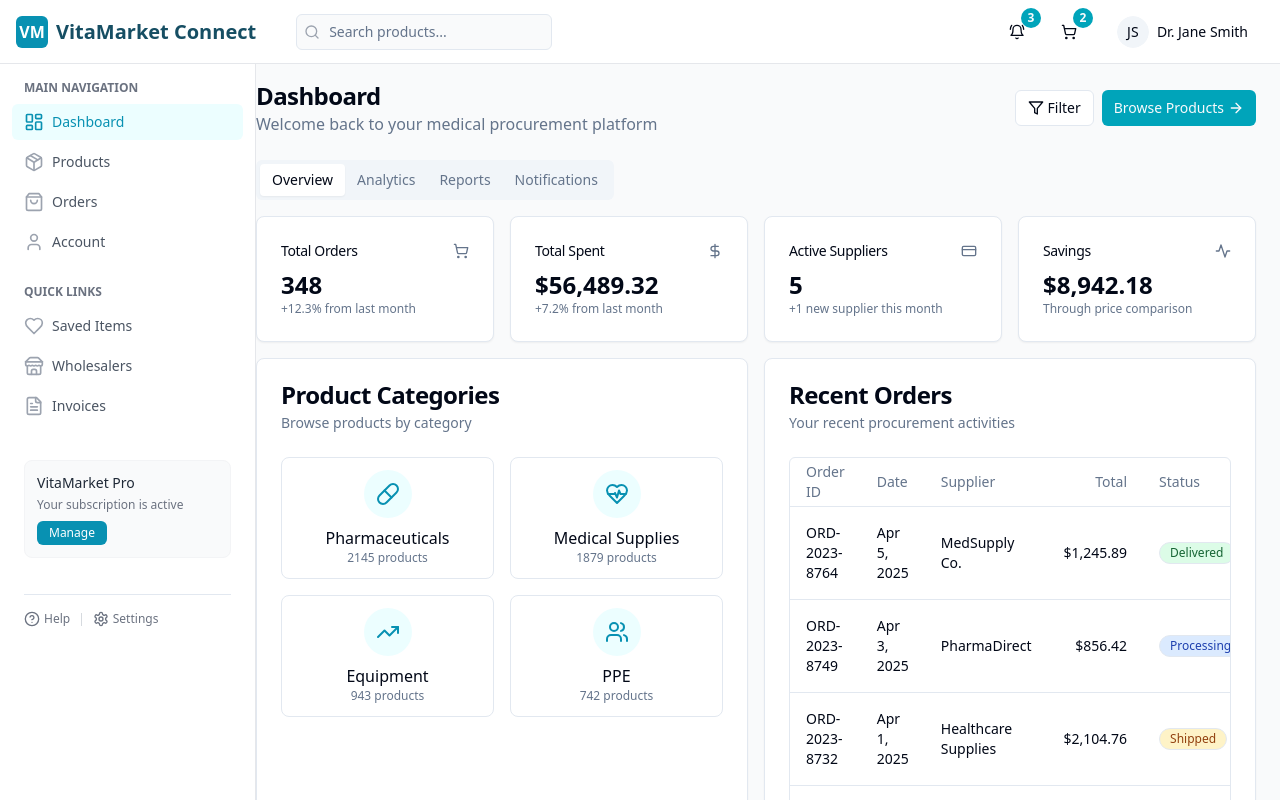
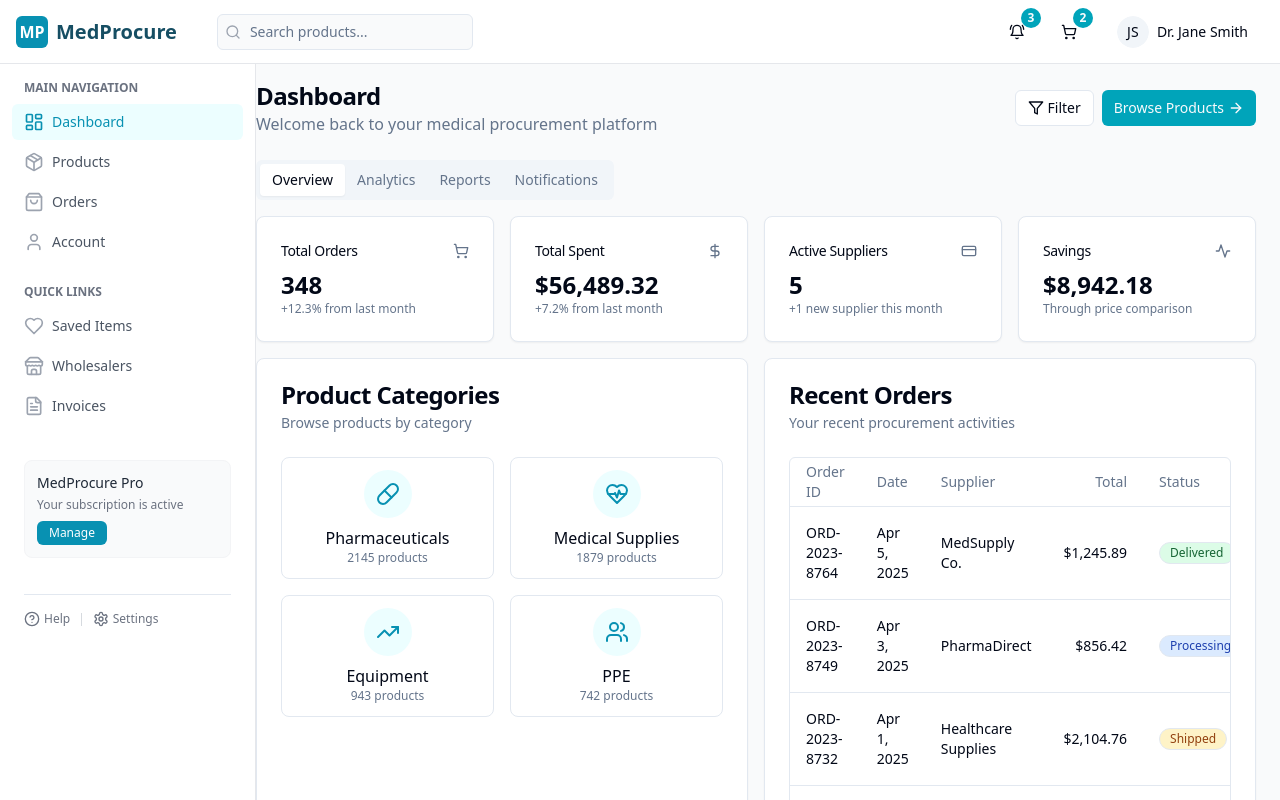
Before and after one commit to DJmarketing/medprocure, a React (Vite) app: page / in a window 1280 px wide. Shown: the top 800 px of the page. Built offline with nearby package versions, Linux system fonts and the light colour scheme.

Commit message:
Rename app to MedProcure
Rename the web app name to "MedProcure" in all relevant files.

```diff
--- a/index.html
+++ b/index.html
@@ -1,14 +1,15 @@
+
 <!DOCTYPE html>
 <html lang="en">
   <head>
     <meta charset="UTF-8" />
     <meta name="viewport" content="width=device-width, initial-scale=1.0" />
-    <title>vita-market-connect</title>
-    <meta name="description" content="Lovable Generated Project" />
+    <title>MedProcure</title>
+    <meta name="description" content="Medical procurement platform for healthcare providers" />
     <meta name="author" content="Lovable" />
 
-    <meta property="og:title" content="vita-market-connect" />
-    <meta property="og:description" content="Lovable Generated Project" />
+    <meta property="og:title" content="MedProcure" />
+    <meta property="og:description" content="Medical procurement platform for healthcare providers" />
     <meta property="og:type" content="website" />
     <meta property="og:image" content="https://lovable.dev/opengraph-image-p98pqg.png" />
 
--- a/src/components/layout/Navbar.tsx
+++ b/src/components/layout/Navbar.tsx
@@ -29,10 +29,10 @@ const Navbar = () => {
         <div className="flex items-center gap-2 lg:gap-4">
           <Link to="/" className="flex items-center gap-2">
             <span className="h-8 w-8 rounded-md bg-medical-primary flex items-center justify-center">
-              <span className="text-white font-bold">VM</span>
+              <span className="text-white font-bold">MP</span>
             </span>
             <span className="text-xl font-bold text-medical-dark hidden md:inline-block">
-              VitaMarket Connect
+              MedProcure
             </span>
           </Link>
 
--- a/src/components/layout/Sidebar.tsx
+++ b/src/components/layout/Sidebar.tsx
@@ -76,7 +76,7 @@ const Sidebar = () => {
 
         <div className="px-3 py-3 mt-auto">
           <div className="bg-gray-50 rounded-lg p-3 border border-gray-100">
-            <p className="text-sm font-medium text-gray-800 mb-1">VitaMarket Pro</p>
+            <p className="text-sm font-medium text-gray-800 mb-1">MedProcure Pro</p>
             <p className="text-xs text-gray-500 mb-2">Your subscription is active</p>
             <div className="flex gap-2">
               <Link
--- a/src/pages/Account.tsx
+++ b/src/pages/Account.tsx
@@ -1,3 +1,4 @@
+
 import { useState } from "react";
 import {
   Card,
@@ -5,6 +6,7 @@ import {
   CardDescription,
   CardHeader,
   CardTitle,
+  CardFooter
 } from "@/components/ui/card";
 import { Tabs, TabsContent, TabsList, TabsTrigger } from "@/components/ui/tabs";
 import { Button } from "@/components/ui/button";
@@ -12,6 +14,8 @@ import { Input } from "@/components/ui/input";
 import { Label } from "@/components/ui/label";
 import { Separator } from "@/components/ui/separator";
 import { Badge } from "@/components/ui/badge";
+import { Avatar, AvatarFallback, AvatarImage } from "@/components/ui/avatar";
+import { Switch } from "@/components/ui/switch";
 import {
   CreditCard,
   Bell,
--- a/src/pages/AdminPanel.tsx
+++ b/src/pages/AdminPanel.tsx
@@ -9,6 +9,10 @@ import {
 import { Tabs, TabsContent, TabsList, TabsTrigger } from "@/components/ui/tabs";
 import { Button } from "@/components/ui/button";
 import { Input } from "@/components/ui/input";
+import { Badge } from "@/components/ui/badge";
+import { Label } from "@/components/ui/label";
+import { Textarea } from "@/components/ui/textarea";
+import { Switch } from "@/components/ui/switch";
 import {
   Table,
   TableBody,
@@ -31,8 +35,15 @@ import {
   Trash,
   Building,
   CreditCard,
-  Bell
+  Bell,
+  Upload,
+  Database,
+  AlertCircle,
+  ShoppingBag,
+  Store,
+  ChevronDown
 } from "lucide-react";
+import { cn } from "@/lib/utils";
 
 const AdminPanel = () => {
   const [activeFile, setActiveFile] = useState<string | null>(null);
@@ -1041,7 +1052,7 @@ const AdminPanel = () => {
                     >
                       <circle cx="12" cy="12" r="10" />
                       <path d="M12 16v-4" />
-                      <path d="M12 8h.01" />
+                      <path d="M12 3v3" />
                     </svg>
                     Help Center
                   </Button>
--- a/src/pages/Login.tsx
+++ b/src/pages/Login.tsx
@@ -33,10 +33,10 @@ const Login = () => {
         <div className="flex justify-center mb-8">
           <div className="flex items-center gap-2">
             <span className="h-10 w-10 rounded-md bg-medical-primary flex items-center justify-center">
-              <span className="text-white font-bold">VM</span>
+              <span className="text-white font-bold">MP</span>
             </span>
             <span className="text-2xl font-bold text-medical-dark">
-              VitaMarket Connect
+              MedProcure
             </span>
           </div>
         </div>
--- a/src/pages/Register.tsx
+++ b/src/pages/Register.tsx
@@ -53,10 +53,10 @@ const Register = () => {
         <div className="flex justify-center mb-8">
           <div className="flex items-center gap-2">
             <span className="h-10 w-10 rounded-md bg-medical-primary flex items-center justify-center">
-              <span className="text-white font-bold">VM</span>
+              <span className="text-white font-bold">MP</span>
             </span>
             <span className="text-2xl font-bold text-medical-dark">
-              VitaMarket Connect
+              MedProcure
             </span>
           </div>
         </div>
```
